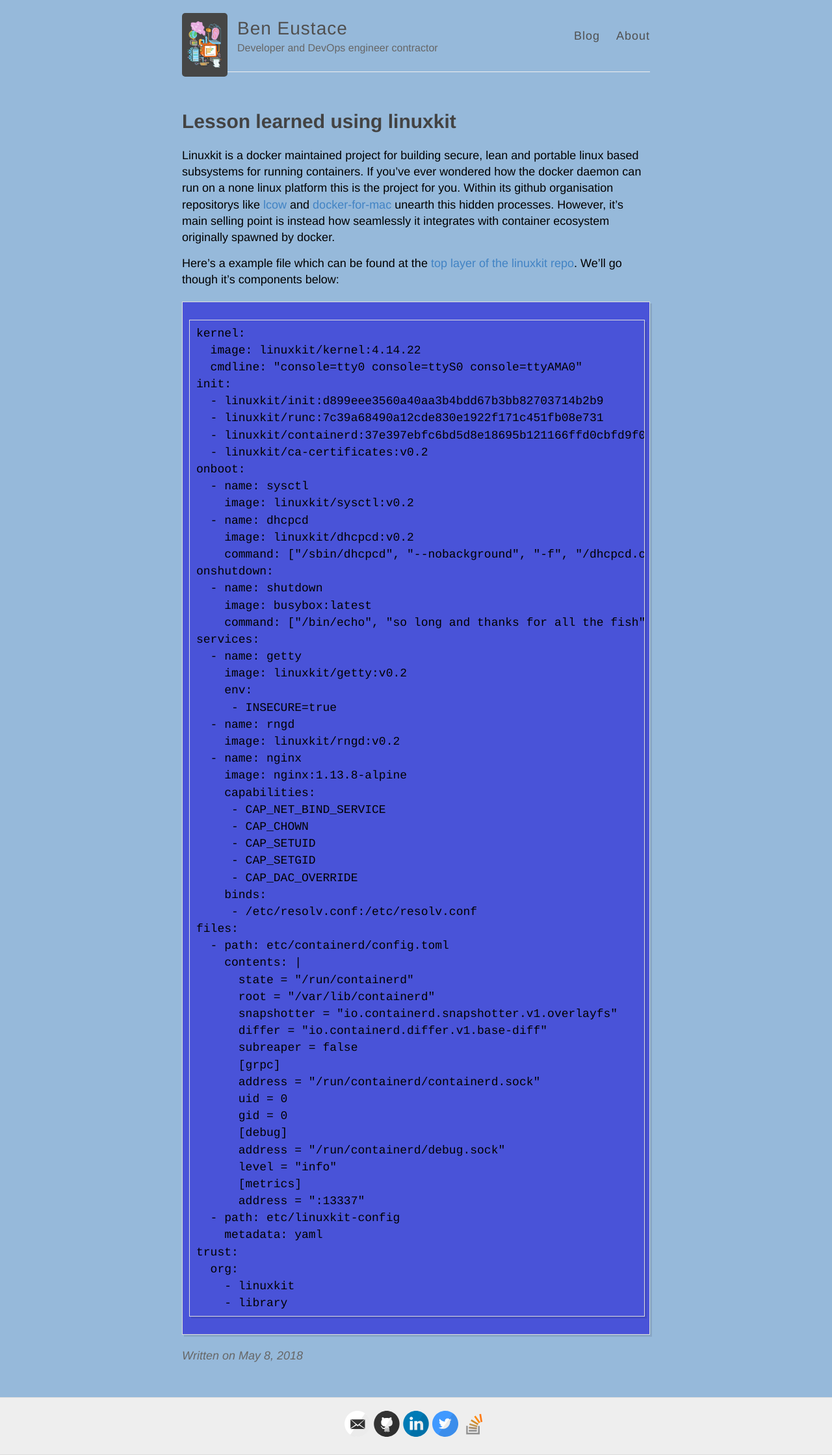
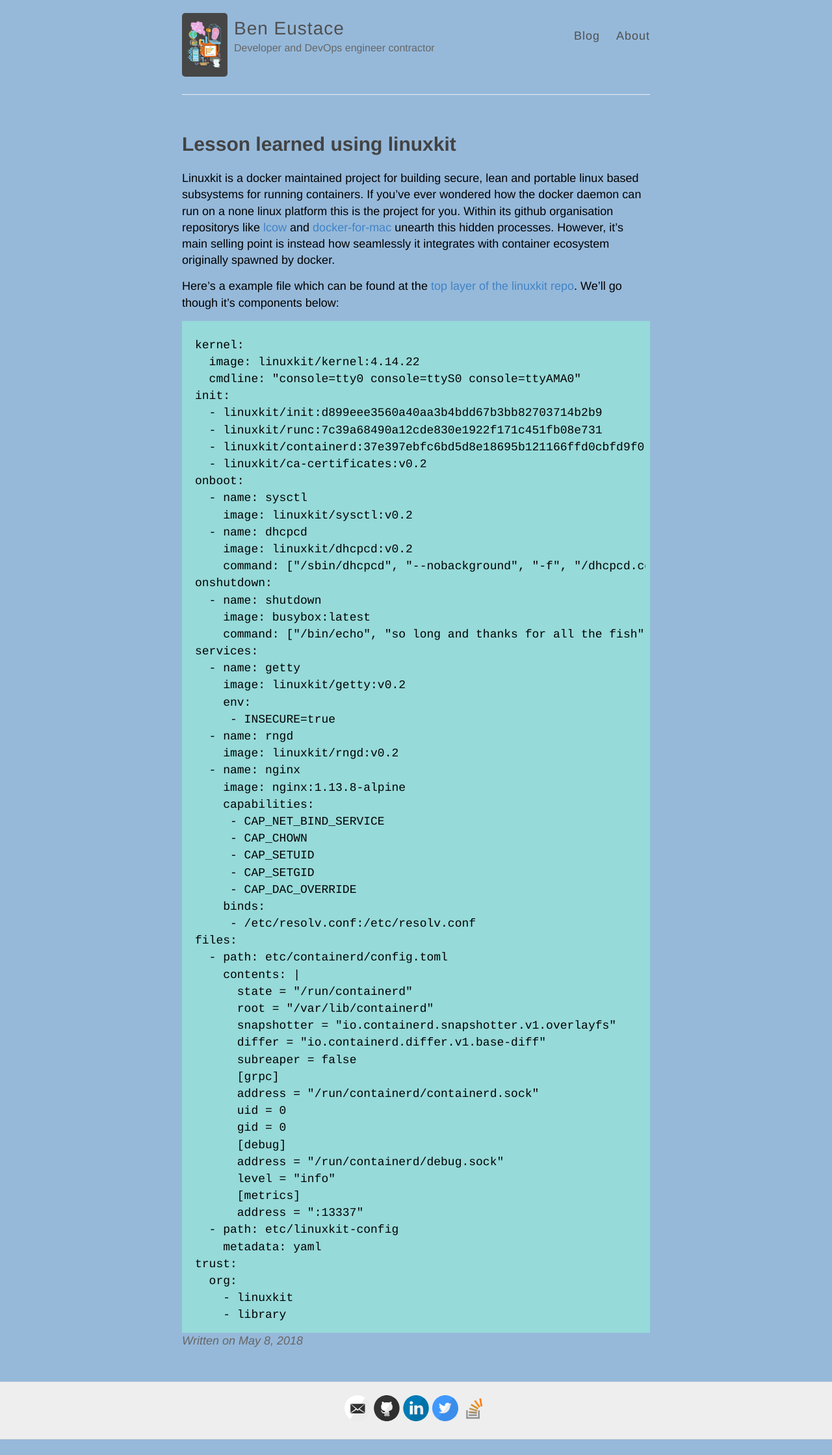
Before and after one commit to AwkwardBen/AwkwardBen.github.io, a Jekyll site: the page built from _posts/2018-05-08-Lesson-learned-with-linuxkit.md, in a window 1280 px wide. Shown: the whole page at 65% size. Built offline with Jekyll 4.4.1, drawn with Linux system fonts in a browser that asks for light colours; comment, search, counter and statistics services are not loaded; after the commit the page ends 2215 px from its top, so only the background shows below that.

Commit message:
we have a css fix

```diff
--- a/_config.yml
+++ b/_config.yml
@@ -35,16 +35,6 @@ permalink: /:title/
 # The release of Jekyll Now that you're using
 version: v1.2.0
 
-# Jekyll 3 now only supports Kramdown for Markdown
-kramdown:
-  # Use GitHub flavored markdown, including triple backtick fenced code blocks
-  input: GFM
-  # Jekyll 3 and GitHub Pages now only support rouge for syntax highlighting
-  syntax_highlighter: rouge
-  syntax_highlighter_opts:
-    # Use existing pygments syntax highlighting css
-    css_class: 'highlight'
-
 # Set the Sass partials directory, as we're using @imports
 sass:
   style: :expanded # You might prefer to minify using :compressed
--- a/_sass/_highlights.scss
+++ b/_sass/_highlights.scss
@@ -1,12 +1,8 @@
 
 .highlight {
-  background-color: #4953d8;
+  background-color: #96dad9;
   padding: 7px 7px 7px 10px;
-  border: 1px solid #ddd;
-  -moz-box-shadow: 3px 3px rgba(0,0,0,0.1);
-  -webkit-box-shadow: 3px 3px rgba(0,0,0,0.1);
-  box-shadow: 3px 3px rgba(0,0,0,0.1);
-  margin: 20px 0 20px 0;
+  margin: 10px 0 0 0;
   overflow: scroll;
 }
 
--- a/style.scss
+++ b/style.scss
@@ -165,8 +165,8 @@ img {
 .site-avatar {
   float: left;
   width: 70px;
-  height: 70px;
-  margin-right: 15px;
+  //height: 70px;
+  margin-right: 10px;
 
   @include mobile {
     float: none;
```
